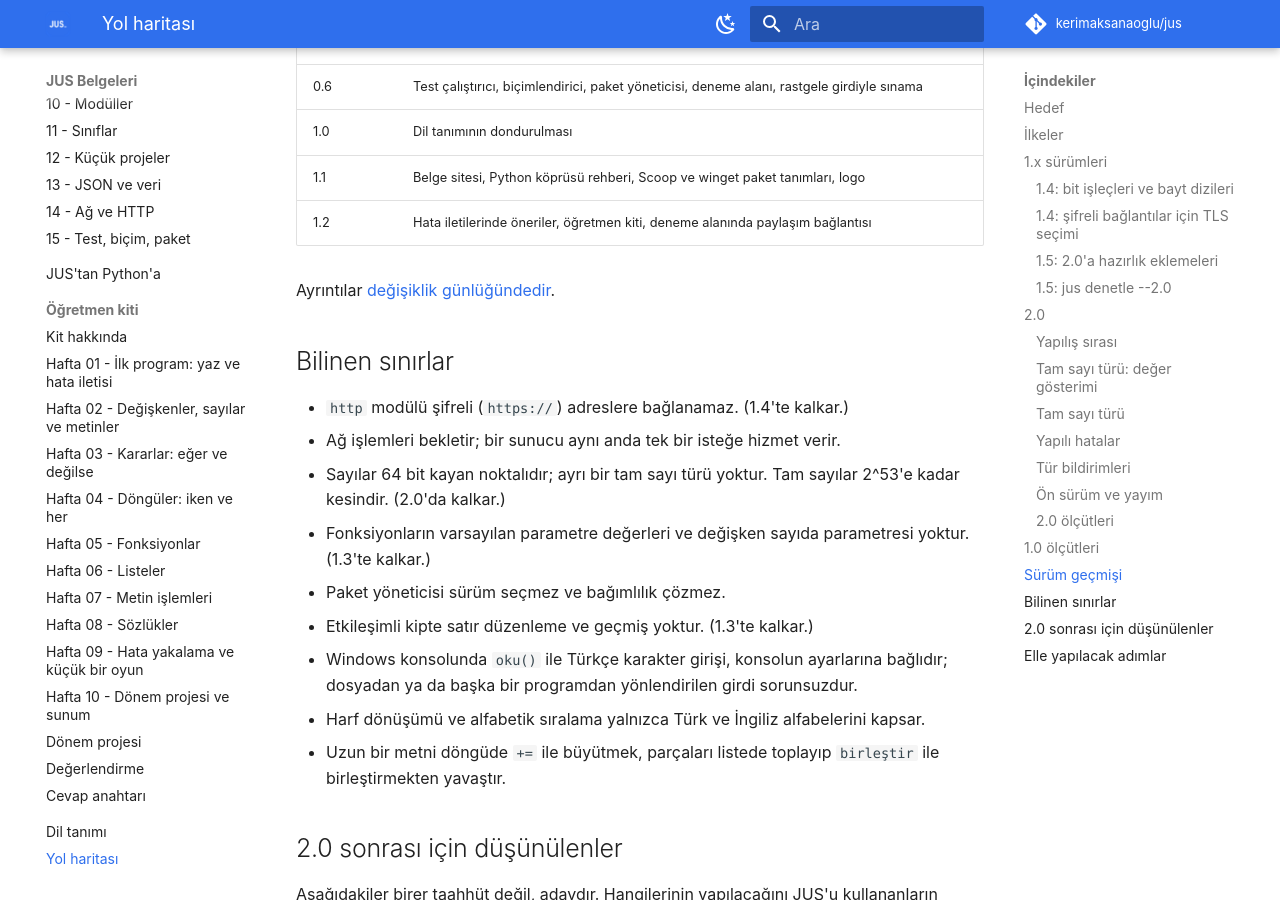
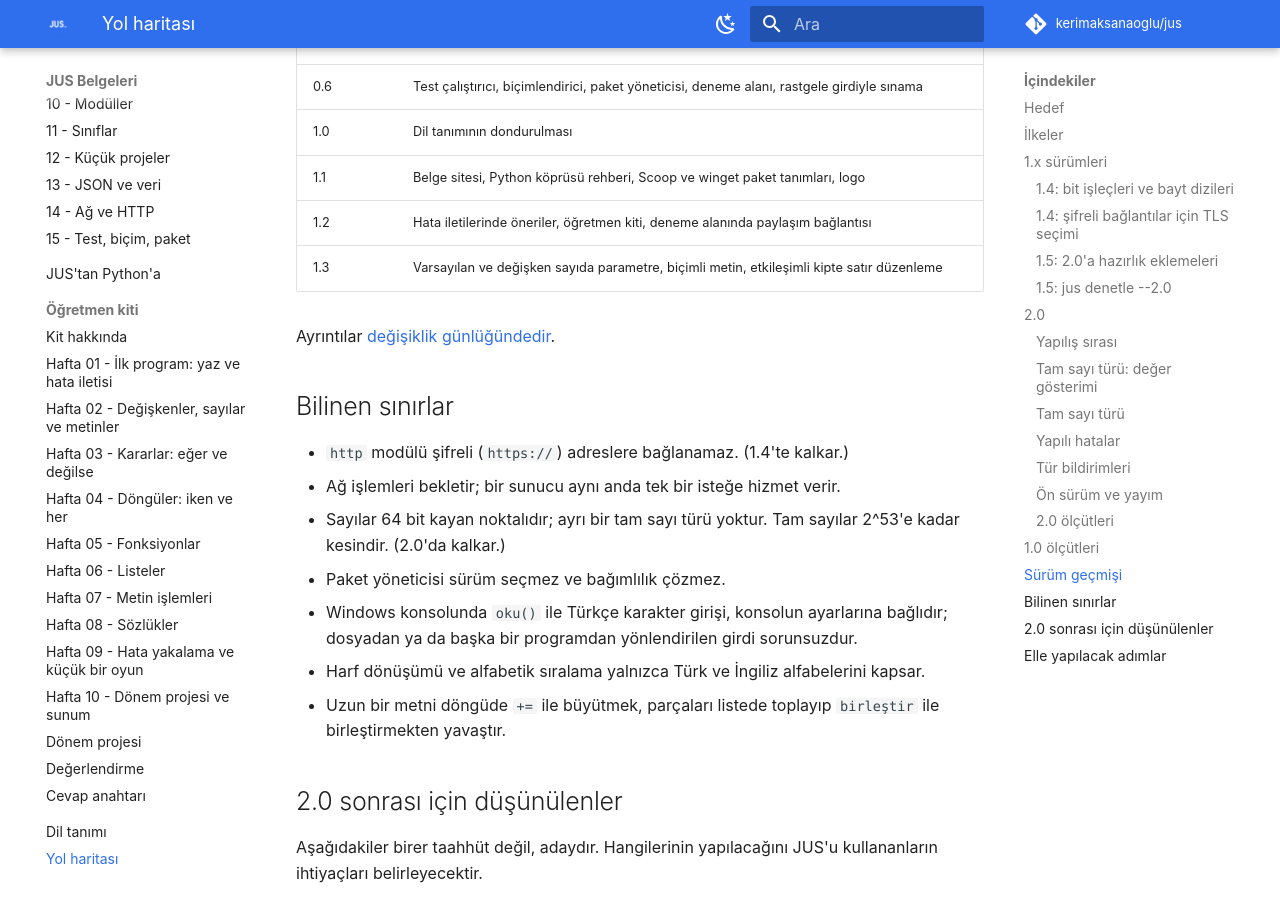
Before and after one commit to kerimaksanaoglu/jus, an MkDocs documentation site: the page built from docs/yol-haritasi.md, in a window 1280 px wide and 900 px high, scrolled down 11042 px. Built offline with MkDocs 1.6.1 and Material for MkDocs 9.7.7, drawn with Linux system fonts in a browser that asks for light colours; comment, search, counter and statistics services are not loaded; some of the changed text lies outside the part shown.

Commit message:
JUS 1.3.0
Co-Authored-By: Claude Fable 5.1 <noreply@anthropic.com>

```diff
--- a/docs/yol-haritasi.md
+++ b/docs/yol-haritasi.md
@@ -309,6 +309,7 @@ güncellenir.
 | 1.0 | Dil tanımının dondurulması |
 | 1.1 | Belge sitesi, Python köprüsü rehberi, Scoop ve winget paket tanımları, logo |
 | 1.2 | Hata iletilerinde öneriler, öğretmen kiti, deneme alanında paylaşım bağlantısı |
+| 1.3 | Varsayılan ve değişken sayıda parametre, biçimli metin, etkileşimli kipte satır düzenleme |
 
 Ayrıntılar [değişiklik günlüğündedir](https://github.com/kerimaksanaoglu/jus/blob/main/CHANGELOG.md).
 
@@ -318,10 +319,7 @@ Ayrıntılar [değişiklik günlüğündedir](https://github.com/kerimaksanaoglu
 - Ağ işlemleri bekletir; bir sunucu aynı anda tek bir isteğe hizmet verir.
 - Sayılar 64 bit kayan noktalıdır; ayrı bir tam sayı türü yoktur. Tam sayılar
   2^53'e kadar kesindir. (2.0'da kalkar.)
-- Fonksiyonların varsayılan parametre değerleri ve değişken sayıda parametresi
-  yoktur. (1.3'te kalkar.)
 - Paket yöneticisi sürüm seçmez ve bağımlılık çözmez.
-- Etkileşimli kipte satır düzenleme ve geçmiş yoktur. (1.3'te kalkar.)
 - Windows konsolunda `oku()` ile Türkçe karakter girişi, konsolun ayarlarına
   bağlıdır; dosyadan ya da başka bir programdan yönlendirilen girdi sorunsuzdur.
 - Harf dönüşümü ve alfabetik sıralama yalnızca Türk ve İngiliz alfabelerini
```
Also changed, not shown: other parts of docs/yol-haritasi.md (+1 -1 lines), CHANGELOG.md (+2 -0 lines), README.md (+1 -1 lines), docs/dil-tanimi.md (+1 -1 lines), docs/rehber/README.md (+2 -2 lines), 2 other files.
